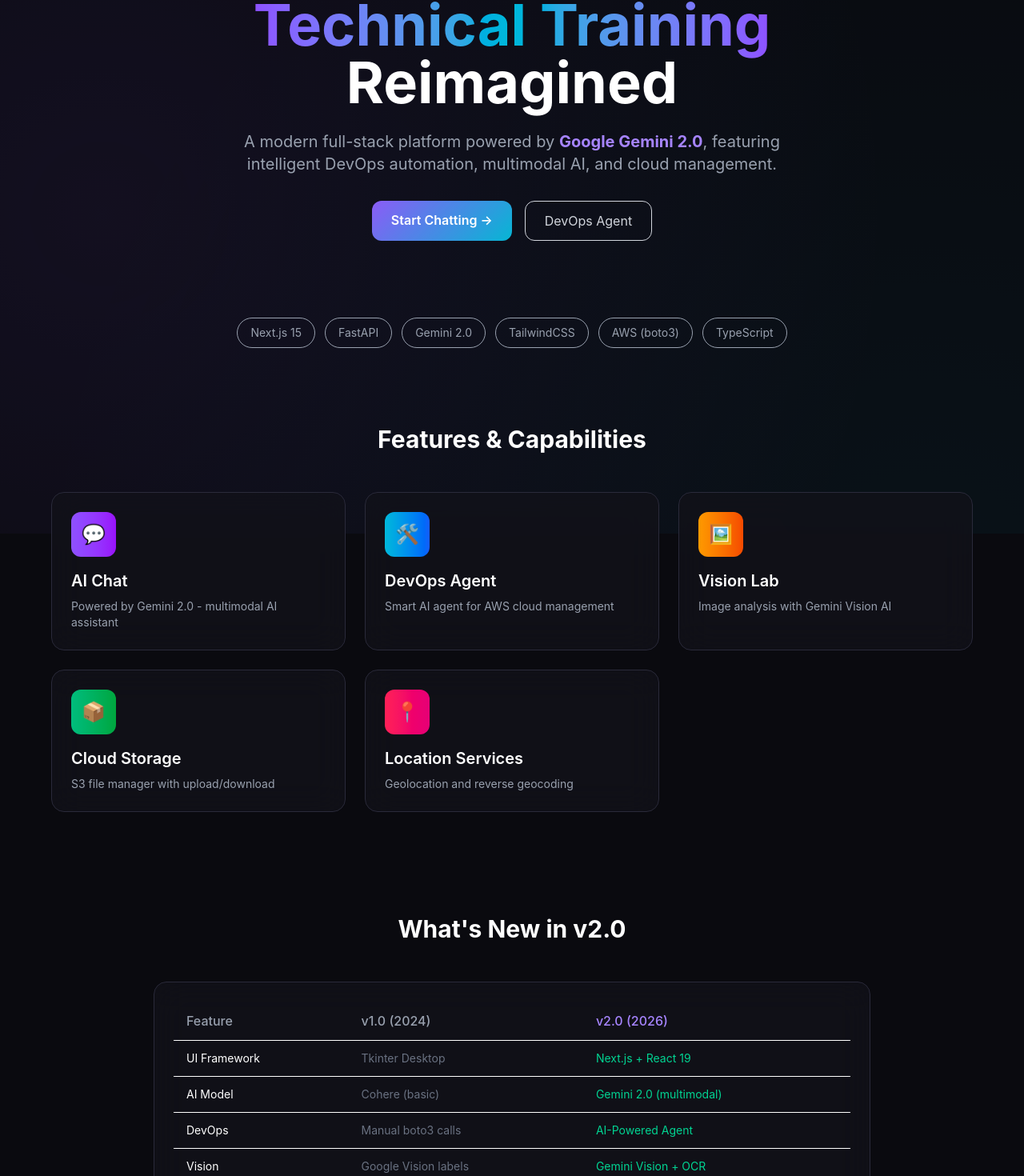
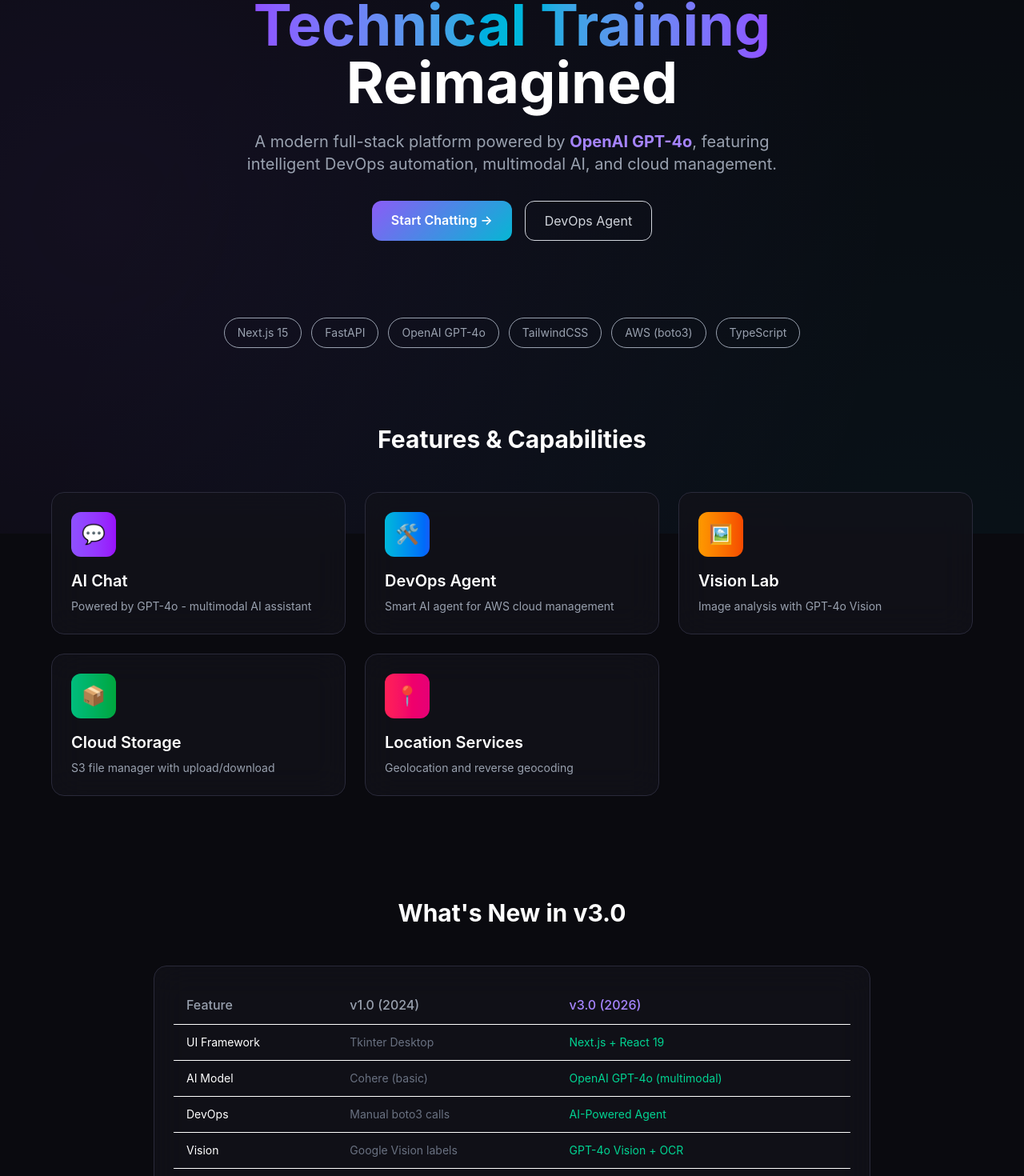
Before and after one commit to himanshu748/omnidev, a Next.js app in the folder frontend/: page / in a window 1280 px wide. Shown: the part 133-1603 px from the top of the page at 80% size. Built offline with nearby package versions, Linux system fonts and the light colour scheme; no server answers.

Commit message:
Update all branding to OpenAI GPT-4o v3.0

```diff
--- a/frontend/src/app/page.tsx
+++ b/frontend/src/app/page.tsx
@@ -16,7 +16,7 @@
   {
     id: "chat",
     title: "AI Chat",
-    description: "Powered by Gemini 2.0 - multimodal AI assistant",
+    description: "Powered by GPT-4o - multimodal AI assistant",
     icon: "💬",
     href: "/chat",
     gradient: "from-violet-500 to-purple-600",
@@ -32,7 +32,7 @@
   {
     id: "vision",
     title: "Vision Lab",
-    description: "Image analysis with Gemini Vision AI",
+    description: "Image analysis with GPT-4o Vision",
     icon: "🖼️",
     href: "/vision",
     gradient: "from-amber-500 to-orange-600",
@@ -121,7 +121,7 @@
             <span className="text-white">Reimagined</span>
           </h1>
           <p className="text-xl text-gray-400 mb-8 max-w-2xl mx-auto">
-            A modern full-stack platform powered by <strong className="text-violet-400">Google Gemini 2.0</strong>,
+            A modern full-stack platform powered by <strong className="text-violet-400">OpenAI GPT-4o</strong>,
             featuring intelligent DevOps automation, multimodal AI, and cloud management.
           </p>
           <div className="flex flex-wrap gap-4 justify-center">
@@ -142,7 +142,7 @@
       <section className="py-8 px-6">
         <div className="max-w-4xl mx-auto">
           <div className="flex flex-wrap gap-3 justify-center">
-            {["Next.js 15", "FastAPI", "Gemini 2.0", "TailwindCSS", "AWS (boto3)", "TypeScript"].map((tech) => (
+            {["Next.js 15", "FastAPI", "OpenAI GPT-4o", "TailwindCSS", "AWS (boto3)", "TypeScript"].map((tech) => (
               <span
                 key={tech}
                 className="px-4 py-2 rounded-full text-sm border border-[--border] text-gray-400 hover:border-violet-500 hover:text-violet-400 transition-all"
@@ -184,7 +184,7 @@
       <section className="py-16 px-6">
         <div className="max-w-4xl mx-auto">
           <h2 className="text-3xl font-bold text-center mb-12">
-            What&apos;s New in v2.0
+            What&apos;s New in v3.0
           </h2>
           <div className="glass-card p-6 overflow-x-auto">
             <table className="w-full">
@@ -192,15 +192,15 @@
                 <tr className="border-b border-[--border]">
                   <th className="text-left py-3 px-4 text-gray-400 font-medium">Feature</th>
                   <th className="text-left py-3 px-4 text-gray-400 font-medium">v1.0 (2024)</th>
-                  <th className="text-left py-3 px-4 text-violet-400 font-medium">v2.0 (2026)</th>
+                  <th className="text-left py-3 px-4 text-violet-400 font-medium">v3.0 (2026)</th>
                 </tr>
               </thead>
               <tbody className="text-sm">
                 {[
                   ["UI Framework", "Tkinter Desktop", "Next.js + React 19"],
-                  ["AI Model", "Cohere (basic)", "Gemini 2.0 (multimodal)"],
+                  ["AI Model", "Cohere (basic)", "OpenAI GPT-4o (multimodal)"],
                   ["DevOps", "Manual boto3 calls", "AI-Powered Agent"],
-                  ["Vision", "Google Vision labels", "Gemini Vision + OCR"],
+                  ["Vision", "Google Vision labels", "GPT-4o Vision + OCR"],
                   ["Deployment", "None", "Docker + CI/CD ready"],
                 ].map(([feature, old, newVal]) => (
                   <tr key={feature} className="border-b border-[--border] hover:bg-[--card-hover]">
@@ -219,7 +219,7 @@
       <footer className="py-8 px-6 border-t border-[--border]">
         <div className="max-w-6xl mx-auto text-center text-gray-500 text-sm">
           <p>
-            TechTrainingPro v2.0 — Built with ❤️ using Next.js, FastAPI & Gemini AI
+            TechTrainingPro v3.0 — Built with ❤️ using Next.js, FastAPI & OpenAI GPT-4o
           </p>
           <p className="mt-2">
             Original project by Himanshu Kumar & team (2024) • Modernized 2026
```
Also changed, not shown: 1 other file (tests, documents, lock files or other folders).
